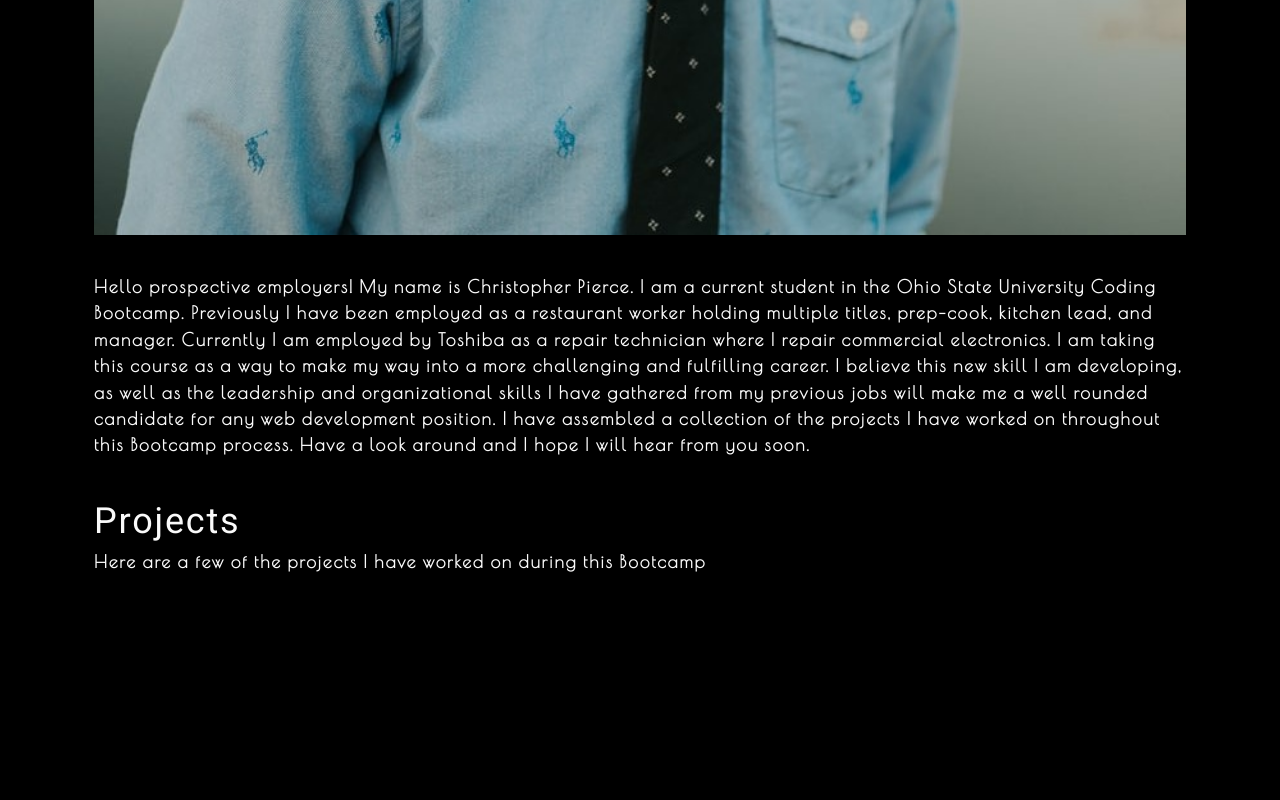
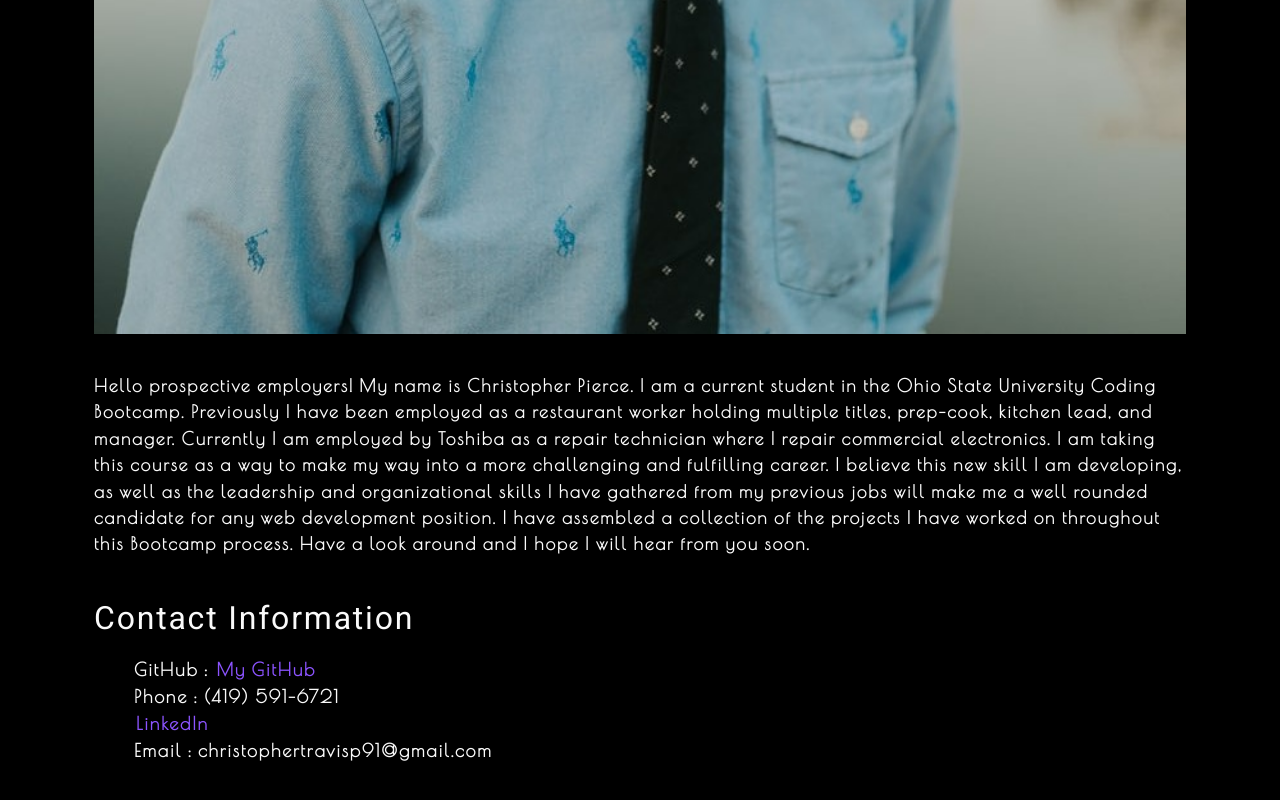
Before and after one commit to christophertravisp91/ReactPortfolio, a React (Create React App) app: page / in a window 1280 px wide. Shown: the part 1076-1876 px from the top of the page. Before the commit the page ends 1719 px from the top, so only its background shows below. Built offline with nearby package versions, Linux system fonts and the light colour scheme.

Commit message:
added footer

```diff
--- a/src/App.js
+++ b/src/App.js
@@ -3,6 +3,7 @@ import Nav from './components/Nav';
 import About from './components/About';
 import Gallery from './components/Gallery';
 import ContactForm from './components/Contact';
+import Footer from './components/Footer';
 
 function App() {
   const [categories] = useState([
@@ -26,12 +27,13 @@ function App() {
       <main>
         {!contactSelected ? (
           <>
+            <Gallery currentCategory={currentCategory}></Gallery>
             <About></About>
-            <Gallery currentCategory={currentCategory}></Gallery>
           </>
         ) : (
           <ContactForm></ContactForm>
         )}
+        <Footer></Footer>
       </main>
     </div>
   );
--- /dev/null
+++ b/src/components/Footer/index.js
@@ -0,0 +1,20 @@
+import React from 'react';
+
+const Footer = ({ onClose }) => {
+
+return (
+    <footer>
+    <div id="ContactInformation" class="ContactInformation"></div>
+    <h2>Contact Information</h2>
+    <ul>
+        <li>GitHub : <a href="https://github.com/christophertravisp91">My GitHub</a></li>
+        <li>Phone : (419) 591-6721</li>
+        <li><a href="https://www.linkedin.com/in/christopher-pierce-79412520b?lipi=urn%3Ali%3Apage%3Ad_flagship3_profile_view_base_contact_details%3BG%2B23UxyfTv%2BJBdt5NiURIw%3D%3D">LinkedIn</a></li>
+        <li>Email : christophertravisp91@gmail.com</li>
+        </ul>
+</footer>
+);
+};
+
+
+export default Footer;
```
